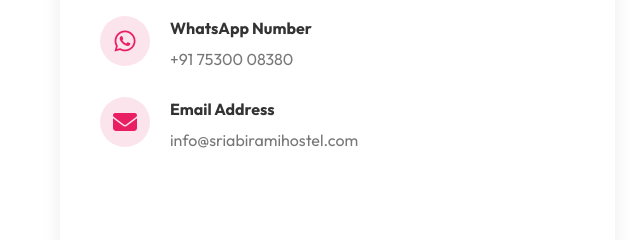
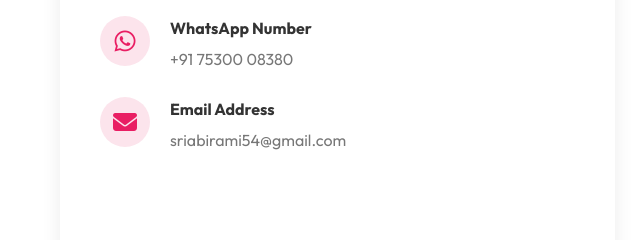
Before and after one commit to Akshaya-Shri/Abirami-hostel-website, a plain HTML site: page index.html in a window 1280 px wide. Shown: the part 7703-7943 px from the top of the page, 0-640 px from the left. Drawn offline with Linux system fonts and the light colour scheme.

Commit message:
Mail id changed

```diff
--- a/index.html
+++ b/index.html
@@ -221,7 +221,8 @@
             </div>
             <div class="food-content">
                 <div class="food-info">
-                    <p>The hostel provides simple home-style food designed to be healthy and budget friendly. We take pride in serving hygienic meals cooked with love and care.</p>
+                    <p>The hostel provides simple home-style food designed to be healthy and budget friendly. We take
+                        pride in serving hygienic meals cooked with love and care.</p>
 
                     <div class="food-cost">
                         <h3>Food Cost</h3>
@@ -232,7 +233,8 @@
                             </div>
                             <span>₹2000 per person</span>
                         </div>
-                        <p class="cost-note"><i class="fa-solid fa-circle-info"></i> This includes breakfast, lunch and dinner.</p>
+                        <p class="cost-note"><i class="fa-solid fa-circle-info"></i> This includes breakfast, lunch and
+                            dinner.</p>
                     </div>
 
                     <div class="menu-container">
@@ -293,7 +295,8 @@
                                 </tbody>
                             </table>
                         </div>
-                        <p class="menu-note"><strong>Note:</strong> Lunch meals are prepared as one-cooker recipes to save time and maintain cost-effective hostel food preparation.</p>
+                        <p class="menu-note"><strong>Note:</strong> Lunch meals are prepared as one-cooker recipes to
+                            save time and maintain cost-effective hostel food preparation.</p>
                     </div>
                 </div>
             </div>
@@ -310,7 +313,8 @@
 
             <div class="kitchen-content">
                 <div class="kitchen-desc">
-                    <p>Sri Abirami Women Hostel provides a common kitchen where residents can cook their own special food or diet meals if needed.</p>
+                    <p>Sri Abirami Women Hostel provides a common kitchen where residents can cook their own special
+                        food or diet meals if needed.</p>
                 </div>
 
                 <div class="kitchen-grid">
@@ -337,7 +341,8 @@
                             <li><i class="fa-solid fa-triangle-exclamation"></i> Clean kitchen after cooking</li>
                             <li><i class="fa-solid fa-triangle-exclamation"></i> Turn off gas after use</li>
                             <li><i class="fa-solid fa-triangle-exclamation"></i> Do not leave food waste in sink</li>
-                            <li><i class="fa-solid fa-triangle-exclamation"></i> Respect other residents using the kitchen</li>
+                            <li><i class="fa-solid fa-triangle-exclamation"></i> Respect other residents using the
+                                kitchen</li>
                             <li><i class="fa-solid fa-triangle-exclamation"></i> Avoid heavy cooking late at night</li>
                         </ul>
                     </div>
@@ -499,7 +504,7 @@
                             <i class="fa-solid fa-envelope"></i>
                             <div>
                                 <h4>Email Address</h4>
-                                <p><a href="mailto:info@sriabiramihostel.com">info@sriabiramihostel.com</a></p>
+                                <p><a href="mailto:sriabirami54@gmail.com">sriabirami54@gmail.com</a></p>
                             </div>
                         </div>
                     </div>
```
